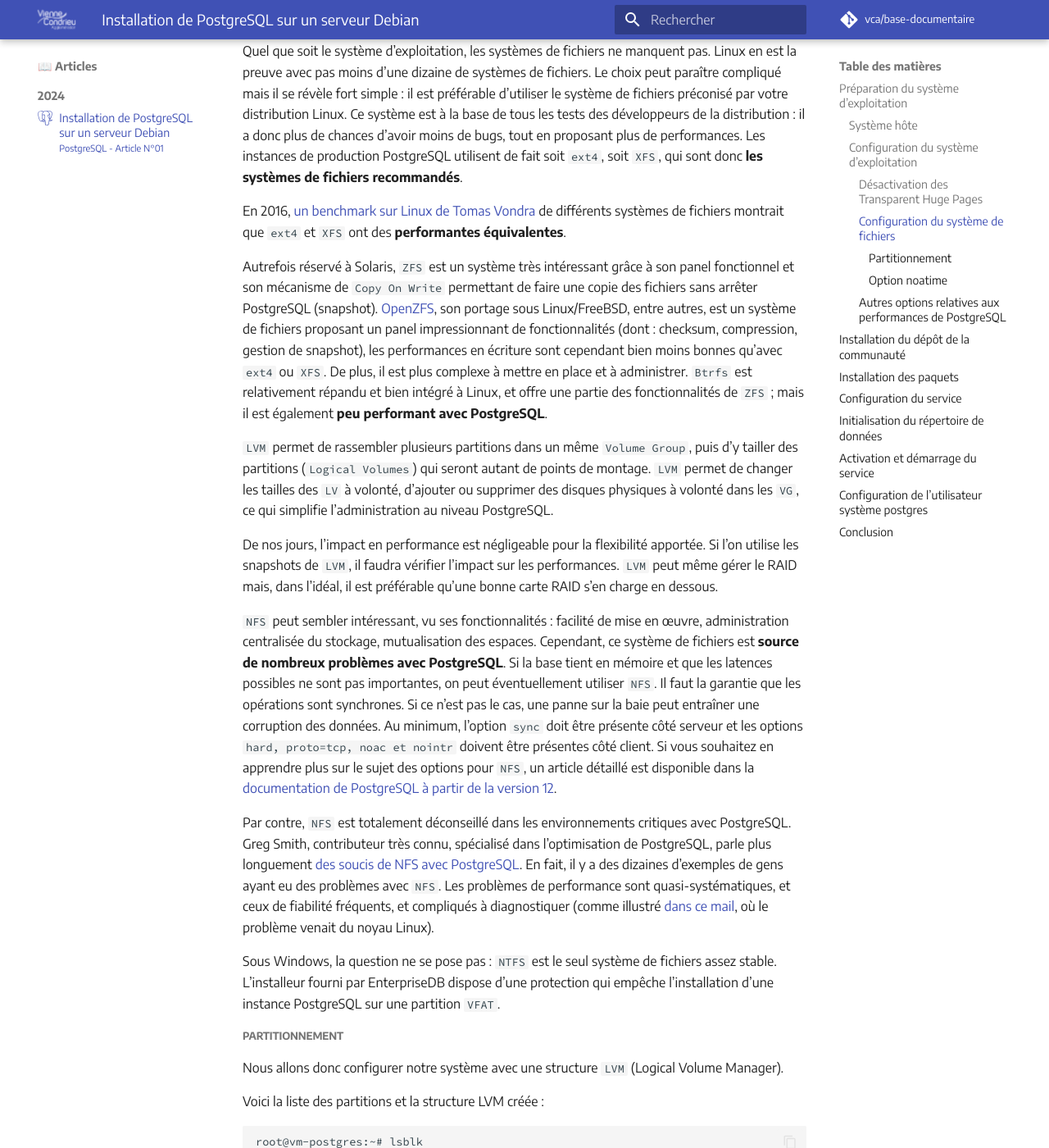
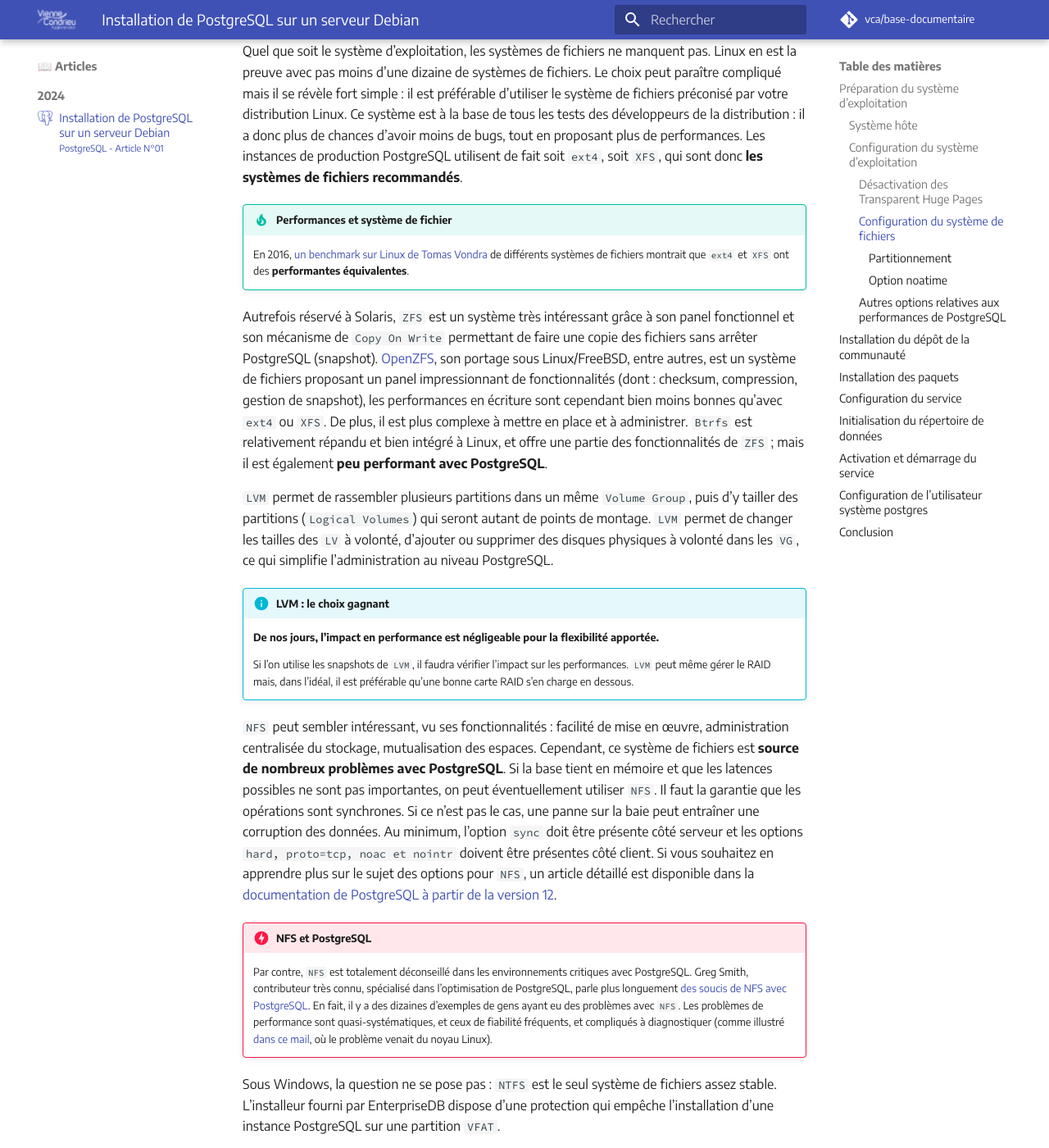
Before and after one commit to vienne-condrieu-agglomeration/igeo, an MkDocs documentation site: the page built from docs/articles/2024/2024-04-15-postgresql-installtion.md, in a window 1280 px wide and 1400 px high, scrolled down 2659 px. Shown: the whole window at 82% size. Built offline with MkDocs 1.6.1 and Material for MkDocs 9.7.7, drawn with Linux system fonts in a browser that asks for light colours; comment, search, counter and statistics services are not loaded; some of the changed text lies outside the part shown.

Commit message:
ADD POSTGRESQL 1st ARTICLE

````diff
--- a/docs/articles/2024/2024-04-15-postgresql-installtion.md
+++ b/docs/articles/2024/2024-04-15-postgresql-installtion.md
@@ -45,10 +45,9 @@
 - Configuration du service,
 - Initialisation du répertoire de données,
 - Activation et démarrage du service,
-- Configuration de l’utilisateur système postgres
+- Configuration de l’utilisateur système postgres.
 
 ## __Préparation du système d’exploitation__
-
 
 ### Système hôte
 
@@ -64,6 +63,7 @@
 - 1 disque de 20 Go non alloué entièrement.
 
 Toutes les commandes de cet article seront à exécuter avec l’utilisateur `root` ou en utilisant la commande `sudo`.
+
 
 ### __Configuration du système d’exploitation__
 
@@ -116,19 +116,28 @@
 
 Quel que soit le système d’exploitation, les systèmes de fichiers ne manquent pas. Linux en est la preuve avec pas moins d’une dizaine de systèmes de fichiers. Le choix peut paraître compliqué mais il se révèle fort simple : il est préférable d’utiliser le système de fichiers préconisé par votre distribution Linux. Ce système est à la base de tous les tests des développeurs de la distribution : il a donc plus de chances d’avoir moins de bugs, tout en proposant plus de performances. Les instances de production PostgreSQL utilisent de fait soit `ext4`, soit `XFS`, qui sont donc **les systèmes de fichiers recommandés**.
 
-En 2016, [un benchmark sur Linux de Tomas Vondra](https://fr.slideshare.net/fuzzycz/postgresql-na-ext4-xfs-btrfs-a-zfs-fosdem-pgday-2016) de différents systèmes de fichiers montrait que `ext4` et `XFS` ont des **performantes équivalentes**.
+!!! tip "Performances et système de fichier"
+
+    En 2016, [un benchmark sur Linux de Tomas Vondra](https://fr.slideshare.net/fuzzycz/postgresql-na-ext4-xfs-btrfs-a-zfs-fosdem-pgday-2016) de différents systèmes de fichiers montrait que `ext4` et `XFS` ont des **performantes équivalentes**.
 
 Autrefois réservé à Solaris, `ZFS` est un système très intéressant grâce à son panel fonctionnel et son mécanisme de `Copy On Write` permettant de faire une copie des fichiers sans arrêter PostgreSQL (snapshot). [OpenZFS](https://openzfs.org/wiki/Main_Page), son portage sous Linux/FreeBSD, entre autres, est un système de fichiers proposant un panel impressionnant de fonctionnalités (dont : checksum, compression, gestion de snapshot), les performances en écriture sont cependant bien moins bonnes qu’avec `ext4` ou `XFS`. De plus, il est plus complexe à mettre en place et à administrer. `Btrfs` est relativement répandu et bien intégré à Linux, et offre une partie des fonctionnalités de `ZFS` ; mais il est également **peu performant avec PostgreSQL**.
 
 `LVM` permet de rassembler plusieurs partitions dans un même `Volume Group`, puis d’y tailler des partitions (`Logical Volumes`) qui seront autant de points de montage. `LVM` permet de changer les tailles des `LV` à volonté, d’ajouter ou supprimer des disques physiques à volonté dans les `VG`, ce qui simplifie l’administration au niveau PostgreSQL.
 
- De nos jours, l’impact en performance est négligeable pour la flexibilité apportée. Si l’on utilise les snapshots de `LVM`, il faudra vérifier l’impact sur les performances. `LVM` peut même gérer le RAID mais, dans l’idéal, il est préférable qu’une bonne carte RAID s’en charge en dessous.
+!!! info "LVM : le choix gagnant"
+
+    **De nos jours, l’impact en performance est négligeable pour la flexibilité apportée.**
+
+    Si l’on utilise les snapshots de `LVM`, il faudra vérifier l’impact sur les performances. `LVM` peut même gérer le RAID mais, dans l’idéal, il est préférable qu’une bonne carte RAID s’en charge en dessous.
 
 `NFS` peut sembler intéressant, vu ses fonctionnalités : facilité de mise en œuvre, administration centralisée du stockage, mutualisation des espaces. Cependant, ce système de fichiers est **source de nombreux problèmes avec PostgreSQL**. Si la base tient en mémoire et que les latences possibles ne sont pas importantes, on peut éventuellement utiliser `NFS`. Il faut la garantie que les opérations sont synchrones. Si ce n’est pas le cas, une panne sur la baie peut entraîner une corruption des données. Au minimum, l’option `sync` doit être présente côté serveur et les options `hard, proto=tcp, noac et nointr` doivent être présentes côté client. Si vous souhaitez en apprendre plus sur le sujet des options pour `NFS`, un article détaillé est disponible dans la [documentation de PostgreSQL à partir de la version 12](https://docs.postgresql.fr/current/creating-cluster.html#creating-cluster-nfs).
 
-Par contre, `NFS` est totalement déconseillé dans les environnements critiques avec PostgreSQL. Greg Smith, contributeur très connu, spécialisé dans l’optimisation de PostgreSQL, parle plus longuement [des soucis de NFS avec PostgreSQL](https://www.postgresql.org/message-id/4D2285CF.3050304@2ndquadrant.com). En fait, il y a des dizaines d’exemples de gens ayant eu des problèmes avec `NFS`. Les problèmes de performance sont quasi-systématiques, et ceux de fiabilité fréquents, et compliqués à diagnostiquer (comme illustré [dans ce mail](https://www.postgresql.org/message-id/4D40DDB7.1010000@credativ.com), où le problème venait du noyau Linux).
+!!! danger "NFS et PostgreSQL"
+
+    Par contre, `NFS` est totalement déconseillé dans les environnements critiques avec PostgreSQL. Greg Smith, contributeur très connu, spécialisé dans l’optimisation de PostgreSQL, parle plus longuement [des soucis de NFS avec PostgreSQL](https://www.postgresql.org/message-id/4D2285CF.3050304@2ndquadrant.com). En fait, il y a des dizaines d’exemples de gens ayant eu des problèmes avec `NFS`. Les problèmes de performance sont quasi-systématiques, et ceux de fiabilité fréquents, et compliqués à diagnostiquer (comme illustré [dans ce mail](https://www.postgresql.org/message-id/4D40DDB7.1010000@credativ.com), où le problème venait du noyau Linux).
 
 Sous Windows, la question ne se pose pas : `NTFS` est le seul système de fichiers assez stable. L’installeur fourni par EnterpriseDB dispose d’une protection qui empêche l’installation d’une instance PostgreSQL sur une partition `VFAT`.
+
 
 ##### Partitionnement
 
@@ -169,7 +178,9 @@
 
 `nodiratime` fait de même au niveau du répertoire. Depuis plusieurs années maintenant, `nodiratime` est inclus dans `noatime`.
 
-Pour aller plus loin, l'option `dir_index` permet de modifier la méthode de recherche des fichiers dans un répertoire en utilisant un index spécifique pour accélérer cette opération. L’outil `tune2fs` permet de s’assurer que cette fonctionnalité est activée ou non.
+!!! tip "`dir_index`"
+
+    Pour aller plus loin, l'option `dir_index` permet de modifier la méthode de recherche des fichiers dans un répertoire en utilisant un index spécifique pour accélérer cette opération. L’outil `tune2fs` permet de s’assurer que cette fonctionnalité est activée ou non.
 
 Par exemple, pour une partition /dev/sda1 :
 ``` bash
@@ -264,6 +275,7 @@
     postgresql-16-pgrouting
 ```
 
+
 ## __Configuration du service__
 
 Comme nous allons placer le répertoire de données dans un répertoire autre que l'habituel `/var/lib/postgresql/16/data`, il nous faut modifier la configuration du service.
@@ -293,10 +305,10 @@
 root@vm-postgres:~# PGSETUP_INITDB_OPTIONS="--data-checksums --waldir /srv/wal" /usr/pgsql-15/bin/postgresql-15-setup initdb
 ```
 
-
 L'option `--data-checksums` permet d'activer les sommes de contrôle sur les fichiers de données. Ces sommes de contrôle permettent d’être prévenu en cas de corruption dans les fichiers de données. L'option `--waldir` permet d'indiquer un autre répertoire de stockage pour les journaux de transactions.
 
 La commande `initdb` va créer les répertoires et fichiers nécessaires pour pouvoir démarrer PostgreSQL. Ces fichiers étant créés, il ne nous reste plus qu'à activer le service et le démarrer.
+
 
 ## __Activation et démarrage du service__
 
````
